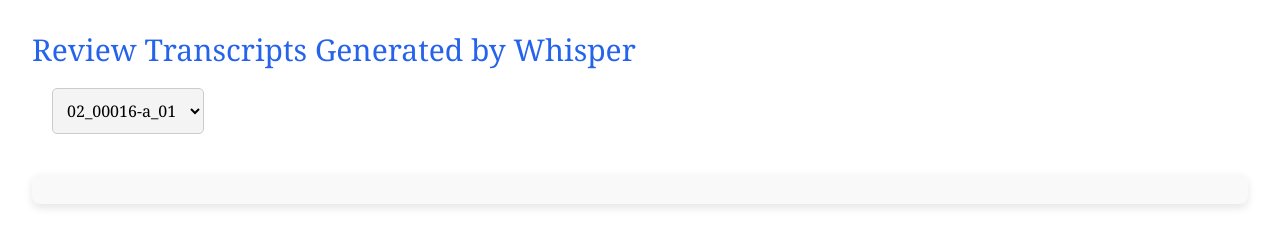
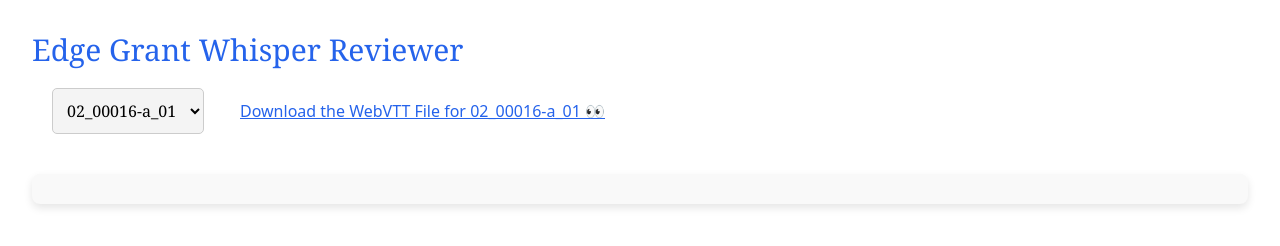
Before and after one commit to tamulib-dc-labs/edge-grant-reviewer, a website built with Vite: page index.html in a window 1280 px wide. Built offline with nearby package versions, Linux system fonts and the light colour scheme.

Commit message:
Show the VTT.

```diff
--- a/index.html
+++ b/index.html
@@ -3,12 +3,12 @@
 <head>
   <meta charset="UTF-8" />
   <meta name="viewport" content="width=device-width, initial-scale=1.0" />
-  <title>Review Transcripts Generated by Whisper</title>
+  <title>Edge Grant Whisper Reviewer</title>
   <link href="https://cdn.jsdelivr.net/npm/tailwindcss@2.2.19/dist/tailwind.min.css" rel="stylesheet">
 </head>
 <body class="bg-regal-blue p-8">
 <div>
-  <h1 class="text-3xl text-blue-600 font-serif">Review Transcripts Generated by Whisper</h1>
+  <h1 class="text-3xl text-blue-600 font-serif">Edge Grant Whisper Reviewer</h1>
   <script type="module" src="./src/main.js"></script>
 </div>
 </body>
--- a/src/main.ts
+++ b/src/main.ts
@@ -38,6 +38,11 @@ document.addEventListener("DOMContentLoaded", () => {
       let whisperElement = document.createElement("whisper-transcript");
       document.body.appendChild(whisperElement);
 
+      const vttAnchor = document.createElement("a");
+      vttAnchor.className = "text-blue-600 underline ml-4";
+      vttAnchor.target = "_blank";
+      document.body.appendChild(vttAnchor);
+
       const updateWhisperTranscript = (index: number) => {
         const selectedFile = validMediaFiles[index];
 
@@ -48,6 +53,15 @@ document.addEventListener("DOMContentLoaded", () => {
         whisperElement.setAttribute("url", selectedFile.url);
 
         document.body.appendChild(whisperElement);
+
+        if (selectedFile.vtt) {
+          vttAnchor.href = selectedFile.vtt;
+          vttAnchor.textContent = `Download the WebVTT File for ${selectedFile.name} 👀`;
+        } else {
+          vttAnchor.removeAttribute("href");
+          vttAnchor.textContent = "(No WebVTT available for Download 😢)";
+        }
+
       };
 
       dropdown.addEventListener("change", (event) => {
```
